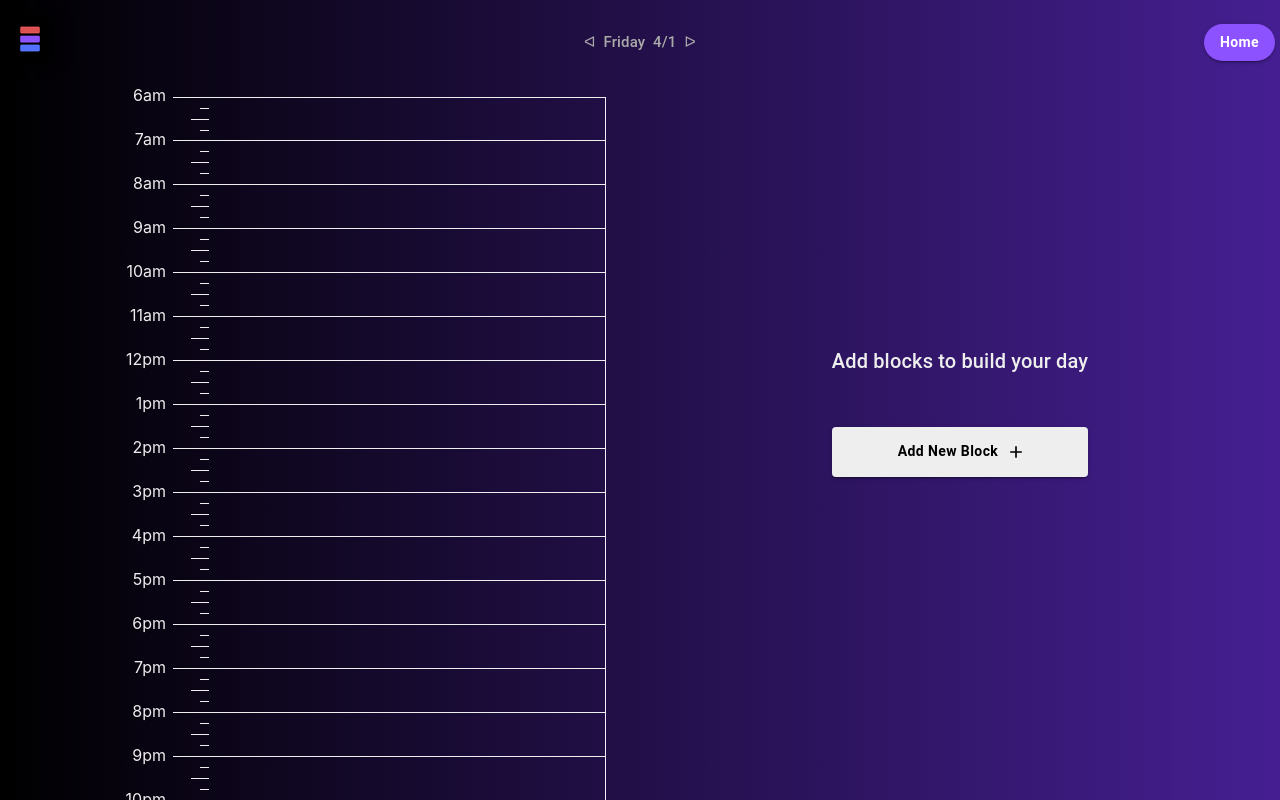
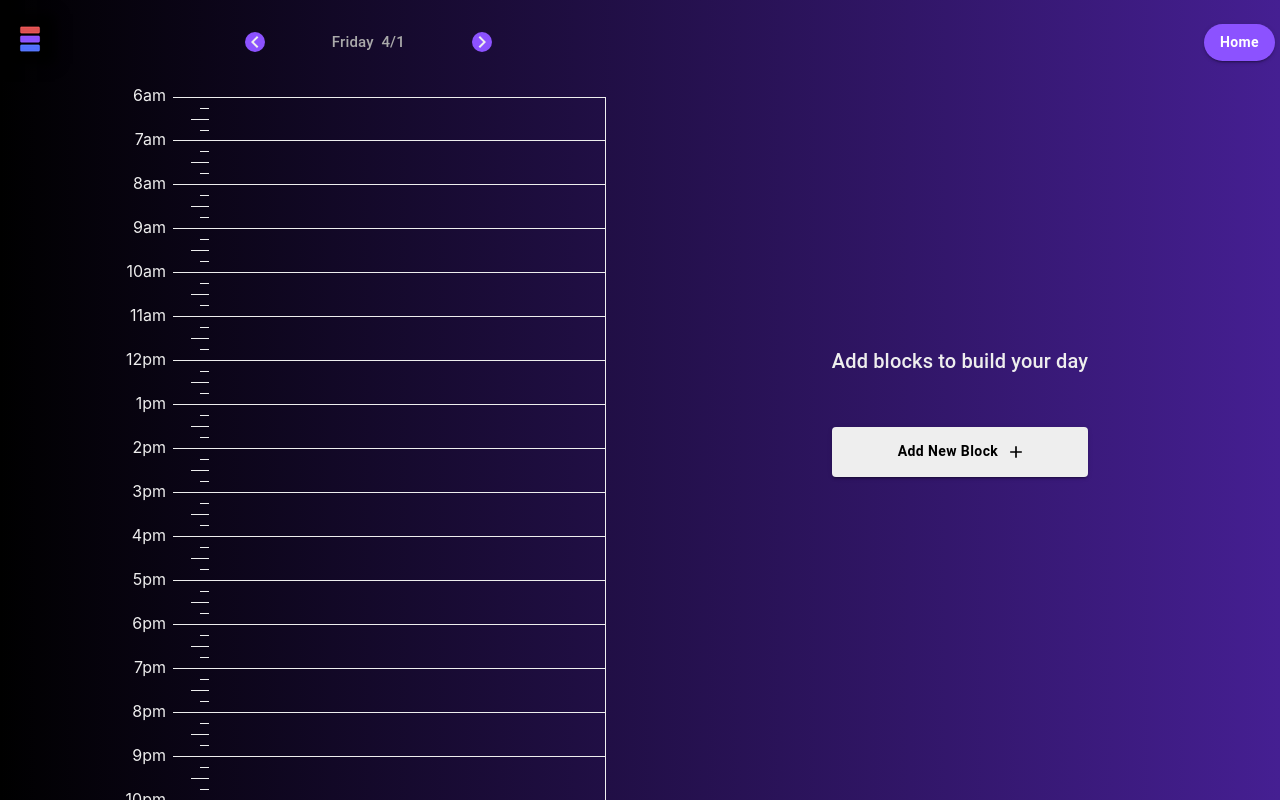
Before and after one commit to evanbrooks0629/TimeBlock, a React (Create React App) app: page /TimeBlock/dashboard in a window 1280 px wide. Shown: the top 800 px of the page. Built offline with nearby package versions, Linux system fonts and the light colour scheme.

Commit message:
7 days before, 7 days after

```diff
--- a/src/Dashboard.js
+++ b/src/Dashboard.js
@@ -1,77 +1,74 @@
 import * as React from 'react';
-import { Grid, Typography, Button } from '@mui/material';
+import { Grid, Typography, Button, IconButton } from '@mui/material';
+import ChevronRightIcon from '@mui/icons-material/ChevronRight';
+import ChevronLeftIcon from '@mui/icons-material/ChevronLeft';
 import './styles/App.css';
 import DayBlock from './components/DayBlock';
+import generateDays from './data/generateDays';
 import logo from './assets/tb-icon.png';
 
 const Dashboard = () => {
 
-  const [currDay, setWeekDay] = React.useState("");
-  const [currMonth, setMonth] = React.useState("");
-  const [currDate, setDate] = React.useState("");
+  const [days, setDays] = React.useState(generateDays(7,7));
+  const [dayIndex, setDayIndex] = React.useState(7);
 
   const refreshDate = () => {
-    const date = new Date();
-    let weekday = "";
-    let day = date.getDate().toString();
-
-    switch (date.getDay()) {
-      case 0:
-        weekday = "Sunday";
-        break;
-      case 1:
-        weekday = "Monday";
-        break;
-      case 2:
-        weekday = "Tuesday";
-        break;
-      case 3:
-        weekday = "Wednesday";
-        break;
-      case 4:
-        weekday = "Thursday";
-        break;
-      case 5:
-        weekday = "Friday";
-        break;
-      case 6:
-        weekday = "Saturday";
-        break;
-      default:
-        break;
-    }
-
-    setWeekDay(weekday);
-    setMonth(date.getMonth() + 1);
-    setDate(day);
+    const new_days = generateDays(7,7);
+    setDays(new_days);
   }
 
   React.useEffect(() => {
-    refreshDate();
+    const updateDate = setTimeout(() => {
+      console.log("use effect called");
+      refreshDate();
+    }, 10000);
+    return () => clearTimeout(updateDate);
   }, []);
 
-  React.useEffect(() => {
-    const interval = setInterval(() => refreshDate(), 1000);
-    return () => {
-        clearInterval(interval);
+  const getNextDay = () => {
+    refreshDate();
+    if (dayIndex < 14) {
+      setDayIndex(dayIndex + 1);
     }
-  }, []);
+  }
+
+  const getPrevDay = () => {
+    refreshDate();
+    if (dayIndex > 0) {
+      setDayIndex(dayIndex - 1);
+    }
+  }
 
   return (
     <div className="App">
       <Grid container spacing={3} align="right">
         <Grid item xs={12} />
-        <Grid item xs={3} sm={3} md={3} lg={3} align="left">
+        <Grid item xs={3} sm={3} md={3} lg={2} align="left">
           <img src={logo} alt="logo" style={{width: "30px", marginLeft: "15px", boxShadow: "0px 0px 12px 10px rgba(0,0,0,0.97)"}} />
         </Grid>
-        <Grid item xs={6} sm={6} md={6} lg={6} align="center">
-          <Typography variant="h6" style={{color: "#aaaaaa"}}><span style={{fontSize: "15px"}}>&#5130;&nbsp;&nbsp;{currDay}&nbsp;&nbsp;{currMonth}/{currDate}&nbsp;&nbsp;&#5125;</span></Typography>
+        <Grid item xs={6} sm={4} md={3} lg={3} align="center">
+          <Grid container>
+            <Grid item xs={3}>
+              <IconButton aria-label="delete" style={{ marginTop: "8px", cursor: 'pointer', color: "#eeeeee", height: "20px", width: "20px", backgroundColor: "#8C52FF"}} onTouchStart={getPrevDay} onClick={getPrevDay}>
+                <ChevronLeftIcon />
+              </IconButton>
+            </Grid>
+            <Grid item xs={6}>
+              <Typography variant="h6" style={{ color: "#aaaaaa"}}><span style={{fontSize: "15px"}}>&nbsp;&nbsp;{days[dayIndex].label ? days[dayIndex].label : ""}&nbsp;&nbsp;{days[dayIndex].month ? days[dayIndex].month : ""}/{days[dayIndex].date ? days[dayIndex].date : ""}&nbsp;&nbsp;</span></Typography>
+            </Grid>
+            <Grid item xs={3}>
+              <IconButton aria-label="delete" style={{ marginTop: "8px", cursor: 'pointer', color: "#eeeeee", height: "20px", width: "20px", backgroundColor: "#8C52FF"}} onTouchStart={getNextDay} onClick={getNextDay}>
+                <ChevronRightIcon />
+              </IconButton>
+            </Grid>
+          </Grid>
+
         </Grid>
-        <Grid item xs={3} sm={3} md={3} lg={3} align="right">
+        <Grid item xs={3} sm={5} md={6} lg={7} align="right">
           <Button variant="contained" style={{backgroundColor: "#8C52FF", fontWeight: "bold", textTransform: "none", borderRadius: "25px", marginRight: "5px"}} href="/TimeBlock/" >Home</Button>
         </Grid>
         <Grid item xs={12} />
-        <DayBlock />
+        <DayBlock dayIndex={dayIndex} />
         <Grid item xs={12} align="center">
           <Typography align="center" variant="h7" style={{color: "#aaaaaa"}}>Version 1.1.6 &nbsp;&nbsp;&nbsp;|&nbsp;&nbsp;&nbsp;</Typography>
           <Typography align="center" variant="h7" style={{color: "#aaaaaa"}}>Brooks Development Co.</Typography>
--- a/src/components/DayBlock.js
+++ b/src/components/DayBlock.js
@@ -1,4 +1,4 @@
-import { useState } from 'react';
+import React, { useState } from 'react';
 import { Typography, Grid, Button } from '@mui/material';
 import AddIcon from '@mui/icons-material/Add';
 import TimeBlock from './TimeBlock';
@@ -14,7 +14,7 @@ import randomKey from '../data/generateKey';
 //import 'firebase/compat/auth';
 
 
-const DayBlock = () => {
+const DayBlock = (props) => {
 
     let times = GetTimes();
     let items = GetItems();
@@ -24,7 +24,7 @@ const DayBlock = () => {
     const [hrs, setHours] = useState(1);
     const [mins, setMinutes] = useState(0);
     const [color, setColor] = useState("#ff0000");
-    const [blocks, setBlocks] = useState(localStorage.getItem("blocks") ? JSON.parse(localStorage.getItem("blocks")) : []);
+    const [blocks, setBlocks] = useState(localStorage.getItem("blocks") ? JSON.parse(localStorage.getItem("blocks")) : Array.from(Array(15), () => []));
 
     //region
     //const [blocks, setBlocks] = React.useState([]);
@@ -117,7 +117,6 @@ const DayBlock = () => {
             duration += 0.75;
         }
         const randKey = randomKey();
-
         const newBlock = {
             key: randKey,
             name: name,
@@ -128,9 +127,11 @@ const DayBlock = () => {
             yPos: 0,
             completed: false
         }
-        blocks.push(newBlock);
-        setBlocks(blocks);
-        writeData(blocks);
+        console.log(newBlock);
+        let allBlocks = blocks;
+        allBlocks[props.dayIndex].push(newBlock);
+        setBlocks([...allBlocks]);
+        writeData([...allBlocks]);
 
         // reset dialog states
         reset();
@@ -138,28 +139,32 @@ const DayBlock = () => {
 
     const updateCoords = (id, newYPos) => {
         let newBlocks = [];
-        for (let i = 0; i < blocks.length; i++) {
-            let newBlock = blocks[i];
+        for (let i = 0; i < blocks[props.dayIndex].length; i++) {
+            let newBlock = blocks[props.dayIndex][i];
             if (newBlock.key === id) {
                 newBlock.yPos = newYPos;
             }
             newBlocks.push(newBlock);
         }
-        setBlocks(newBlocks);
-        writeData(newBlocks);
+        let allBlocks = blocks;
+        allBlocks[props.TimeBlockdayIndex] = newBlocks;
+        setBlocks([...allBlocks]);
+        writeData([...allBlocks]);
     }
 
     const updateCompleted = (id, newCompleted) => {
         let newBlocks = [];
-        for (let i = 0; i < blocks.length; i++) {
-            let newBlock = blocks[i];
+        for (let i = 0; i < blocks[props.dayIndex].length; i++) {
+            let newBlock = blocks[props.dayIndex][i];
             if (newBlock.key === id) {
                 newBlock.completed = newCompleted;
             }
             newBlocks.push(newBlock);
         }
-        setBlocks(newBlocks);
-        writeData(newBlocks);
+        let allBlocks = blocks;
+        allBlocks[props.dayIndex] = newBlocks;
+        setBlocks([...allBlocks]);
+        writeData([...allBlocks]);
     }
 
     const updateEdit = (id, name, hrs, mins, color) => {
@@ -174,8 +179,8 @@ const DayBlock = () => {
             duration += 0.75;
         }
 
-        for (let i = 0; i < blocks.length; i++) {
-            let newBlock = blocks[i];
+        for (let i = 0; i < blocks[props.dayIndex].length; i++) {
+            let newBlock = blocks[props.dayIndex][i];
             if (newBlock.key === id) {
                 newBlock.name = name;
                 newBlock.hours = hrs;
@@ -185,14 +190,26 @@ const DayBlock = () => {
             }
             newBlocks.push(newBlock);
         }
-        setBlocks(newBlocks);
-        writeData(newBlocks);
+        let allBlocks = blocks;
+        allBlocks[props.dayIndex] = newBlocks;
+        setBlocks([...allBlocks]);
+        writeData([...allBlocks]);
+        console.log("edit");
     }
 
     const handleDelete = key => {
-        const newBlocks = blocks.filter(block => block.key !== key);
-        setBlocks(newBlocks);
-        writeData(newBlocks);
+        console.log(key);
+        let newBlocks = []
+        for (let block of blocks[props.dayIndex]) {
+            if (block.key !== key) {
+                newBlocks.push(block);
+            }
+        }
+        blocks[props.dayIndex] = newBlocks;
+
+        setBlocks([...blocks]);
+        writeData([...blocks]);
+        console.log(blocks);
     }
 
     return (
@@ -211,7 +228,7 @@ const DayBlock = () => {
                         <Grid item xs={12} style={{marginTop: "-793px", position: "relative"}} className="offsetParent">
                             <div style={{height: '2px'}}></div>
                             {
-                            blocks.map(newBlock => (
+                            blocks[props.dayIndex].map(newBlock => (
                                 <TimeBlock key={newBlock.key} id={newBlock.key} name={newBlock.name} hours={newBlock.hours} yPos={newBlock.yPos}
                                            minutes={newBlock.minutes} duration={newBlock.duration} color={newBlock.color} completed={newBlock.completed}
                                            handleDelete={handleDelete} updateCoords={updateCoords} updateCompleted={updateCompleted} handleEdit={updateEdit} />
--- /dev/null
+++ b/src/data/generateDays.js
@@ -0,0 +1,98 @@
+// This is an API that works with the Date() module in JS.
+
+/**
+ * Day {
+ *      label: "Thursday",
+ *      month: 5,
+ *      date: 11,
+ *      year: 2022
+ * }
+ */
+
+// Input
+//     * a number (n) which specifies the number of days before today (default is 0)
+//     * a number (m) which specifies the number of days after today (default is 0)
+
+// Output
+//     * a list of Day objects including today, n days before, m days after
+//     * index i of where currentDay lies --> n
+
+const getLabel = (index) => {
+    let weekday = "";
+
+    switch (index) {
+      case 0:
+        weekday = "Sunday";
+        break;
+      case 1:
+        weekday = "Monday";
+        break;
+      case 2:
+        weekday = "Tuesday";
+        break;
+      case 3:
+        weekday = "Wednesday";
+        break;
+      case 4:
+        weekday = "Thursday";
+        break;
+      case 5:
+        weekday = "Friday";
+        break;
+      case 6:
+        weekday = "Saturday";
+        break;
+      default:
+        break;
+    }
+
+    return weekday;
+}
+
+const generateDays = (n = 0, m = 0) => {
+    let days = [];
+
+    // Add n days before
+    for (let i = n; i >= 1; i--) {
+        const newDate = new Date();
+        newDate.setDate(newDate.getDate() - i);
+        const label = getLabel(newDate.getDay());
+
+        days.push({
+            label: label,
+            month: newDate.getMonth() + 1,
+            date: newDate.getDate(),
+            year: newDate.getFullYear()
+        });
+    }
+
+    // Add current day
+    const currDate = new Date();
+    const currLabel = getLabel(currDate.getDay())
+    days.push({
+        label: currLabel,
+        month: currDate.getMonth() + 1,
+        date: currDate.getDate(),
+        year: currDate.getFullYear()
+    });
+
+    // Add m days after
+    for (let i = 1; i < m + 1; i++) {
+        const newDate = new Date();
+        newDate.setDate(newDate.getDate() + i);
+        const label = getLabel(newDate.getDay());
+
+        days.push({
+            label: label,
+            month: newDate.getMonth() + 1,
+            date: newDate.getDate(),
+            year: newDate.getFullYear()
+        });
+    }
+
+    return days;
+}
+
+//generateDays(7, 7);
+
+export default generateDays;
```
